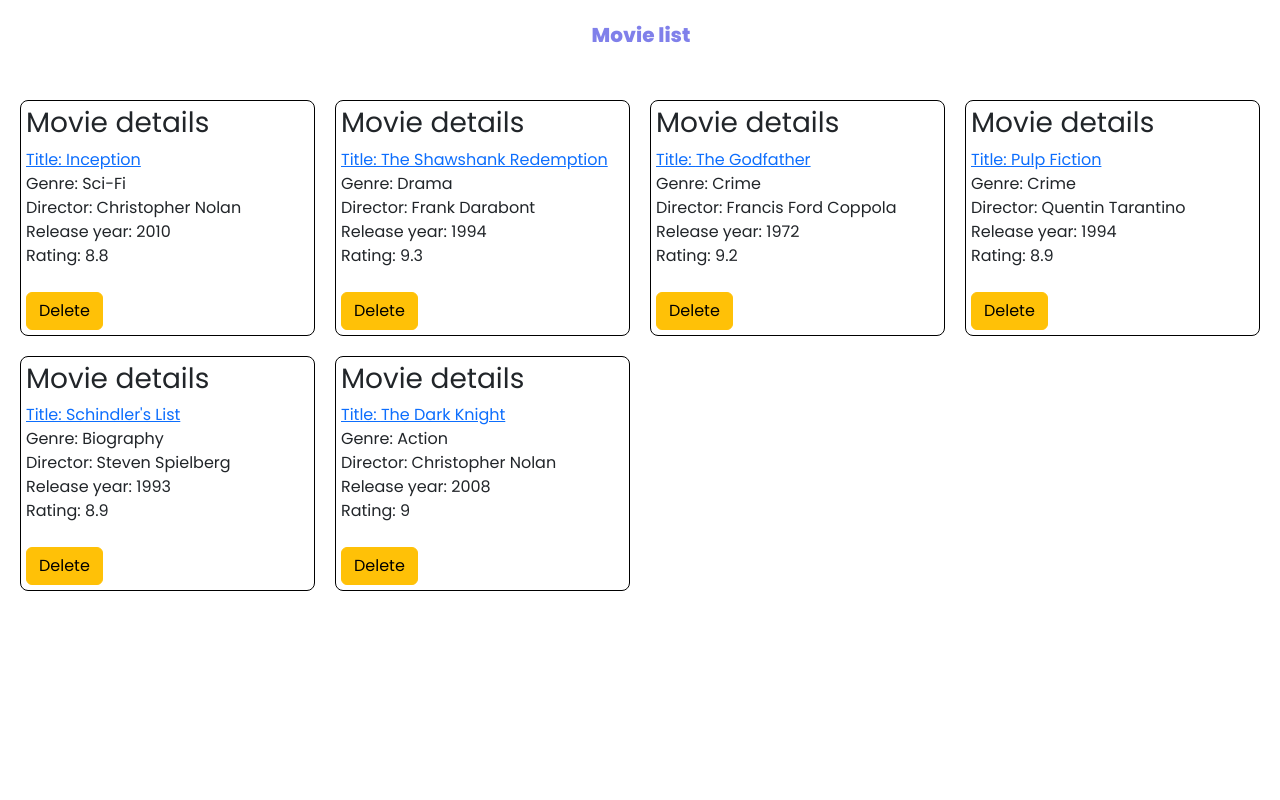
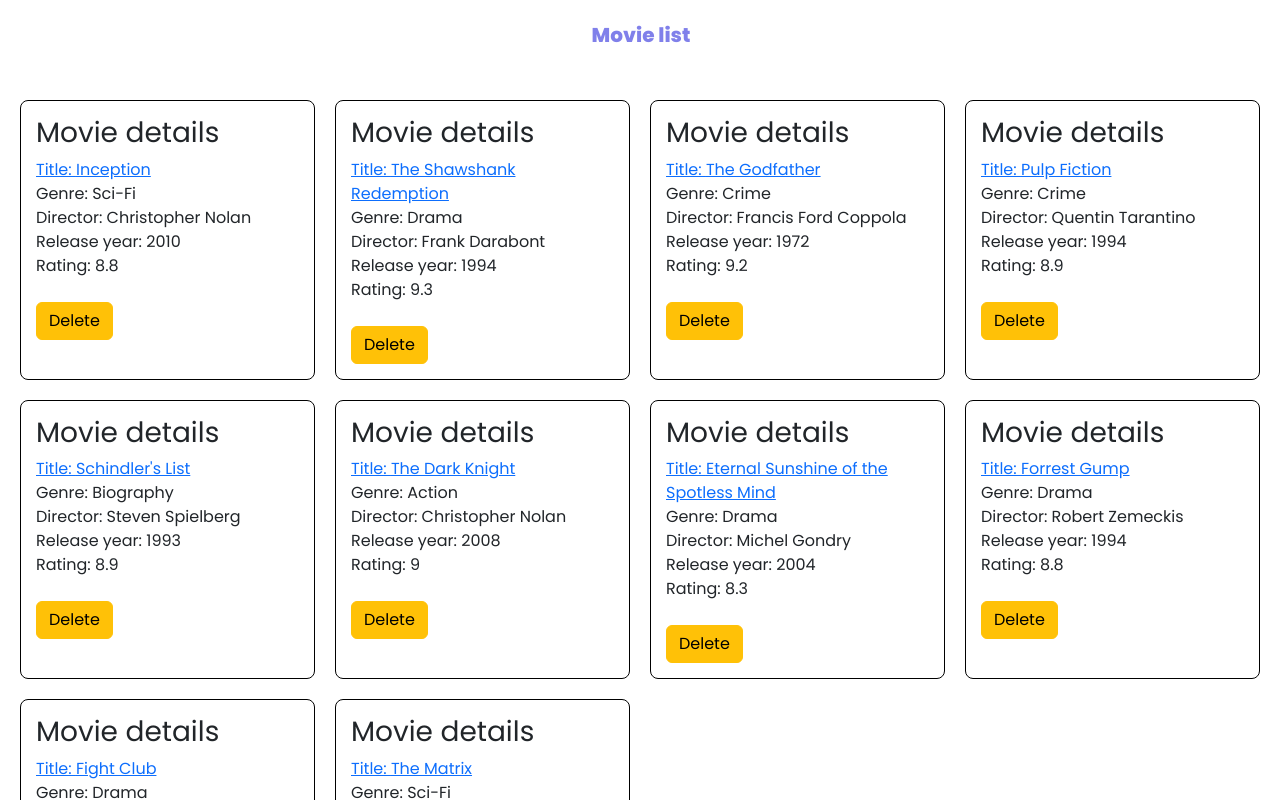
Before and after one commit to V-Markovskis/React-Query_React-router_React-i18n, a React (Vite) app: page /movie-list in a window 1280 px wide. Shown: the top 800 px of the page. Built offline with nearby package versions, Linux system fonts and the light colour scheme; data requests are answered from the project's data file.

Commit message:
Single entity comments added

```diff
--- a/db.json
+++ b/db.json
@@ -6,7 +6,8 @@
       "genre": "Sci-Fi",
       "director": "Christopher Nolan",
       "release_year": 2010,
-      "rating": 8.8
+      "rating": 8.8,
+      "comments": ["Comment 1", "Comment 2", "Comment 3"]
     },
     {
       "id": 2,
@@ -14,7 +15,8 @@
       "genre": "Drama",
       "director": "Frank Darabont",
       "release_year": 1994,
-      "rating": 9.3
+      "rating": 9.3,
+      "comments": ["Comment 4", "Comment 5", "Comment 6"]
     },
     {
       "id": 3,
@@ -22,7 +24,8 @@
       "genre": "Crime",
       "director": "Francis Ford Coppola",
       "release_year": 1972,
-      "rating": 9.2
+      "rating": 9.2,
+      "comments": ["Comment 7", "Comment 8", "Comment 9"]
     },
     {
       "id": 4,
@@ -30,7 +33,8 @@
       "genre": "Crime",
       "director": "Quentin Tarantino",
       "release_year": 1994,
-      "rating": 8.9
+      "rating": 8.9,
+      "comments": ["Comment 10", "Comment 11", "Comment 12"]
     },
     {
       "id": 5,
@@ -38,7 +42,8 @@
       "genre": "Biography",
       "director": "Steven Spielberg",
       "release_year": 1993,
-      "rating": 8.9
+      "rating": 8.9,
+      "comments": ["Comment 13", "Comment 14", "Comment 15"]
     },
     {
       "id": 6,
@@ -46,10 +51,86 @@
       "genre": "Action",
       "director": "Christopher Nolan",
       "release_year": 2008,
-      "rating": 9
+      "rating": 9,
+      "comments": ["Comment 16", "Comment 17", "Comment 18"]
+    },
+    {
+      "id": 7,
+      "title": "Eternal Sunshine of the Spotless Mind",
+      "genre": "Drama",
+      "director": "Michel Gondry",
+      "release_year": 2004,
+      "rating": 8.3,
+      "comments": ["Comment 19", "Comment 20", "Comment 21"]
+    },
+    {
+      "id": 8,
+      "title": "Forrest Gump",
+      "genre": "Drama",
+      "director": "Robert Zemeckis",
+      "release_year": 1994,
+      "rating": 8.8,
+      "comments": ["Comment 22", "Comment 23", "Comment 24"]
+    },
+    {
+      "id": 9,
+      "title": "Fight Club",
+      "genre": "Drama",
+      "director": "David Fincher",
+      "release_year": 1999,
+      "rating": 8.8,
+      "comments": ["Comment 25", "Comment 26", "Comment 27"]
+    },
+    {
+      "id": 10,
+      "title": "The Matrix",
+      "genre": "Sci-Fi",
+      "director": "The Wachowskis",
+      "release_year": 1999,
+      "rating": 8.7,
+      "comments": ["Comment 28", "Comment 29", "Comment 30"]
     }
   ],
   "comments": [
-
+    {
+      "id": 1,
+      "commentsArray": ["Comment 1-1", "Comment 1-2", "Comment 1-3"]
+    },
+    {
+      "id": 2,
+      "commentsArray": ["Comment 2-1", "Comment 2-2", "Comment 2-3"]
+    },
+    {
+      "id": 3,
+      "commentsArray": ["Comment 3-1", "Comment 3-2", "Comment 3-3"]
+    },
+    {
+      "id": 4,
+      "commentsArray": ["Comment 4-1", "Comment 4-2", "Comment 4-3"]
+    },
+    {
+      "id": 5,
+      "commentsArray": ["Comment 5-1", "Comment 5-2", "Comment 5-3"]
+    },
+    {
+      "id": 6,
+      "commentsArray": ["Comment 6-1", "Comment 6-2", "Comment 6-3"]
+    },
+    {
+      "id": 7,
+      "commentsArray": ["Comment 7-1", "Comment 7-2", "Comment 7-3"]
+    },
+    {
+      "id": 8,
+      "commentsArray": ["Comment 8-1", "Comment 8-2", "Comment 8-3"]
+    },
+    {
+      "id": 9,
+      "commentsArray": ["Comment 9-1", "Comment 9-2", "Comment 9-3"]
+    },
+    {
+      "id": 10,
+      "commentsArray": ["Comment 10-1", "Comment 10-2", "Comment 10-3"]
+    }
   ]
 }
--- a/src/Components/DisplayMovie/DisplayMovie.module.css
+++ b/src/Components/DisplayMovie/DisplayMovie.module.css
@@ -1,5 +1,5 @@
 .movieEntity {
     border: 1px solid black;
     border-radius: 8px;
-    padding: 5px;
+    padding: 15px;
 }
--- a/src/Components/FetchMovies/FetchMovies.tsx
+++ b/src/Components/FetchMovies/FetchMovies.tsx
@@ -1,6 +1,6 @@
-import useGetMovies from '../../Hooks/useGetMovies.tsx';
+import useGetMovies from '../../GlobalHooks/useGetMovies.tsx';
 import DisplayAllMovies from '../DisplayAllMovies/DisplayAllMovies.tsx';
-import useDeleteMovie from '../../Hooks/useDeleteMovie.tsx';
+import useDeleteMovie from '../../GlobalHooks/useDeleteMovie.tsx';
 
 const FetchMovies = () => {
   const { data, isLoading, isError, error } = useGetMovies();
--- a/src/Components/MovieComments/MovieComments.tsx
+++ b/src/Components/MovieComments/MovieComments.tsx
@@ -1,8 +1,13 @@
 type MovieCommentsProps = {
   comment: string;
 };
+
 const MovieComments = ({ comment }: MovieCommentsProps) => {
-  return <div>{comment}</div>;
+  return (
+    <div>
+      <h6>Comment: {comment}</h6>
+    </div>
+  );
 };
 
 export default MovieComments;
--- /dev/null
+++ b/src/Components/SingleMovie/DisplaySingleMovieComments/DisplaySingleMovieComments.module.css
@@ -0,0 +1,4 @@
+
+.singlePageComments {
+    margin-top: 30px
+}
--- /dev/null
+++ b/src/Components/SingleMovie/DisplaySingleMovieComments/DisplaySingleMovieComments.tsx
@@ -0,0 +1,53 @@
+import MovieComments from '../../MovieComments/MovieComments.tsx';
+import useGetSingleMovieComments from '../SingleMovieHooks/useGetSingleMovieComments.tsx';
+import style from './DisplaySingleMovieComments.module.css';
+
+type SingleMovieCommentsProps = {
+  id: string;
+};
+
+const DisplaySingleMovieComments = ({ id }: SingleMovieCommentsProps) => {
+  // const [comment, setComment] = useState<string>('');
+  // const [allComments, setAllComments] = useState<string[]>([]);
+
+  const { data, isLoading } = useGetSingleMovieComments(id!);
+
+  console.log('data, sing movie comments', data);
+
+  if (isLoading) {
+    return <div>Loading...</div>;
+  }
+
+  if (!data) {
+    return <div>No data found</div>;
+  }
+
+  return (
+    <div className={style.singlePageComments}>
+      <form
+        onSubmit={(e) => {
+          e.preventDefault();
+          console.log('Submit button clicked');
+        }}
+      >
+        <input
+          type="text"
+          id="comments"
+          placeholder="Your comment..."
+          // value={comment}
+          // onChange={(e) => setComment(e.target.value)}
+        />
+        <br />
+        <br />
+        <button className="btn btn-success">Submit</button>
+      </form>
+      <br />
+      {data &&
+        data.commentsArray.map((comment: string, key: number) => (
+          <MovieComments key={key} comment={comment}></MovieComments>
+        ))}
+    </div>
+  );
+};
+
+export default DisplaySingleMovieComments;
--- a/src/Components/SingleMovie/SingleMovie.tsx
+++ b/src/Components/SingleMovie/SingleMovie.tsx
@@ -1,14 +1,12 @@
 import { useParams } from 'react-router-dom';
 import useGetMovie from './SingleMovieHooks/useGetMovie.tsx';
 import style from './SingleMovie.module.css';
-import { useState } from 'react';
-import MovieComments from '../MovieComments/MovieComments.tsx';
+import DisplaySingleMovieComments from './DisplaySingleMovieComments/DisplaySingleMovieComments.tsx';
 
 const SingleMovie = () => {
   const { id } = useParams();
   const { data, isLoading } = useGetMovie(id!);
-  const [comment, setComment] = useState<string>('');
-  const [allComments, setAllComments] = useState<string[]>([]);
+  // const { commentsData } = useGetSingleMovieComments(id!);
 
   if (isLoading) {
     return <div>Loading...</div>;
@@ -37,28 +35,8 @@ const SingleMovie = () => {
         <label htmlFor="comments">Comments:</label>
         <br />
         <br />
-        <form
-          onSubmit={(e) => {
-            e.preventDefault();
-            console.log('Submit comment clicked');
-
-            setAllComments([...allComments, comment]);
-          }}
-        >
-          <input
-            type="text"
-            id="comments"
-            placeholder="Your comment..."
-            value={comment}
-            onChange={(e) => setComment(e.target.value)}
-          />
-          <br />
-          <br />
-          <button className="btn btn-success">Submit</button>
-        </form>
       </div>
-      {allComments &&
-        allComments.map((comment: string, key: number) => <MovieComments key={key} comment={comment}></MovieComments>)}
+      <DisplaySingleMovieComments id={id!}></DisplaySingleMovieComments>
     </>
   );
 };
--- /dev/null
+++ b/src/Components/SingleMovie/SingleMovieHooks/useGetSingleMovieComments.tsx
@@ -0,0 +1,16 @@
+import { useQuery } from 'react-query';
+import axios from 'axios';
+
+const useGetSingleMovieComments = (id: string) => {
+  return useQuery({
+    queryKey: ['movie-comments'],
+    queryFn: () => {
+      return axios.get(`http://localhost:3000/comments/${id}`).then(({ data }) => {
+        return data;
+      });
+    },
+    staleTime: 0,
+  });
+};
+
+export default useGetSingleMovieComments;
--- a/src/DataTypes/MovieType.tsx
+++ b/src/DataTypes/MovieType.tsx
@@ -9,4 +9,10 @@ const validateMovieData = z.object({
   rating: z.number(),
 });
 
+const validateMovieComments = z.object({
+  id: z.number(),
+  commentsArray: z.string().array(),
+});
+
 export type MovieType = z.infer<typeof validateMovieData>;
+export type SingleMovieCommentType = z.infer<typeof validateMovieComments>;
```
Also changed, not shown: src/GlobalHooks/useDeleteMovie.tsx (renamed from src/Hooks/useDeleteMovie.tsx), src/GlobalHooks/useGetMovies.tsx (renamed from src/Hooks/useGetMovies.tsx).
